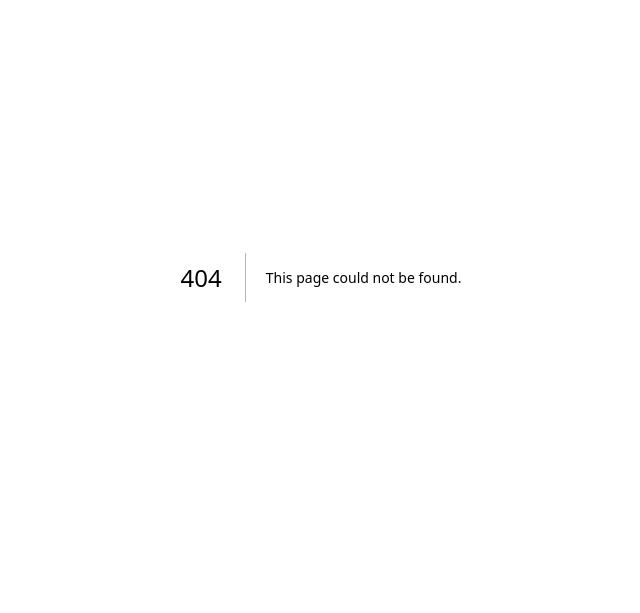
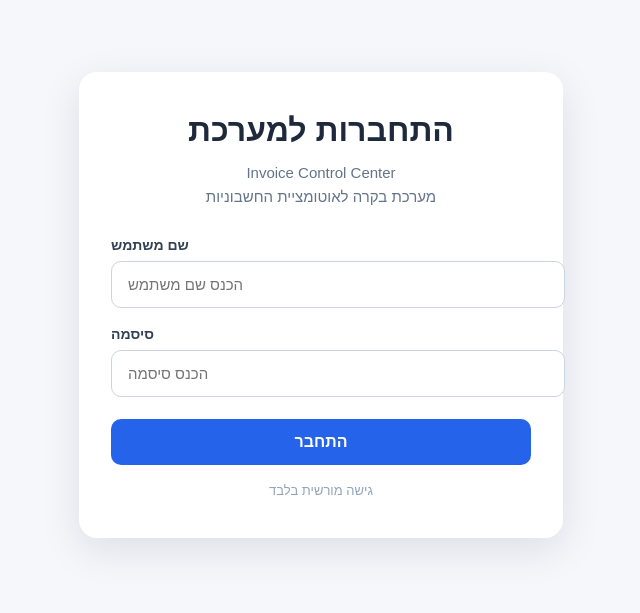
Before and after one commit to miki87879/invoice-control-center, a Next.js app: page /login in a window 1280 px wide. Before the commit this address had no page. Shown: the part 123-736 px from the top of the page, without its empty margins (319-959 px from the left). Built offline with nearby package versions, Linux system fonts and the light colour scheme.

Commit message:
Create login.js

```diff
--- /dev/null
+++ b/pages/login.js
@@ -0,0 +1,151 @@
+import { useState } from "react";
+
+export default function LoginPage() {
+  const [username, setUsername] = useState("");
+  const [password, setPassword] = useState("");
+
+  function handleLogin(e) {
+    e.preventDefault();
+    alert("בשלב הבא נחבר את זה להתחברות אמיתית");
+  }
+
+  return (
+    <div
+      style={{
+        minHeight: "100vh",
+        background: "#f5f7fb",
+        display: "flex",
+        alignItems: "center",
+        justifyContent: "center",
+        fontFamily: "Arial, sans-serif",
+        padding: "20px",
+      }}
+    >
+      <div
+        style={{
+          width: "100%",
+          maxWidth: "420px",
+          background: "#ffffff",
+          borderRadius: "18px",
+          boxShadow: "0 12px 40px rgba(15, 23, 42, 0.10)",
+          padding: "40px 32px",
+        }}
+      >
+        <div style={{ textAlign: "center", marginBottom: "28px" }}>
+          <h1
+            style={{
+              margin: 0,
+              fontSize: "32px",
+              color: "#1e293b",
+            }}
+          >
+            התחברות למערכת
+          </h1>
+
+          <p
+            style={{
+              marginTop: "12px",
+              color: "#64748b",
+              fontSize: "15px",
+              lineHeight: "1.6",
+            }}
+          >
+            Invoice Control Center
+            <br />
+            מערכת בקרה לאוטומציית החשבוניות
+          </p>
+        </div>
+
+        <form onSubmit={handleLogin}>
+          <div style={{ marginBottom: "18px" }}>
+            <label
+              style={{
+                display: "block",
+                marginBottom: "8px",
+                color: "#334155",
+                fontWeight: "bold",
+                fontSize: "14px",
+              }}
+            >
+              שם משתמש
+            </label>
+
+            <input
+              type="text"
+              value={username}
+              onChange={(e) => setUsername(e.target.value)}
+              placeholder="הכנס שם משתמש"
+              style={{
+                width: "100%",
+                padding: "14px 16px",
+                borderRadius: "10px",
+                border: "1px solid #cbd5e1",
+                fontSize: "15px",
+                outline: "none",
+                background: "#ffffff",
+              }}
+            />
+          </div>
+
+          <div style={{ marginBottom: "22px" }}>
+            <label
+              style={{
+                display: "block",
+                marginBottom: "8px",
+                color: "#334155",
+                fontWeight: "bold",
+                fontSize: "14px",
+              }}
+            >
+              סיסמה
+            </label>
+
+            <input
+              type="password"
+              value={password}
+              onChange={(e) => setPassword(e.target.value)}
+              placeholder="הכנס סיסמה"
+              style={{
+                width: "100%",
+                padding: "14px 16px",
+                borderRadius: "10px",
+                border: "1px solid #cbd5e1",
+                fontSize: "15px",
+                outline: "none",
+                background: "#ffffff",
+              }}
+            />
+          </div>
+
+          <button
+            type="submit"
+            style={{
+              width: "100%",
+              padding: "14px 18px",
+              borderRadius: "10px",
+              border: "none",
+              background: "#2563eb",
+              color: "#ffffff",
+              fontSize: "16px",
+              fontWeight: "bold",
+              cursor: "pointer",
+            }}
+          >
+            התחבר
+          </button>
+        </form>
+
+        <div
+          style={{
+            marginTop: "18px",
+            textAlign: "center",
+            color: "#94a3b8",
+            fontSize: "13px",
+          }}
+        >
+          גישה מורשית בלבד
+        </div>
+      </div>
+    </div>
+  );
+}
```
